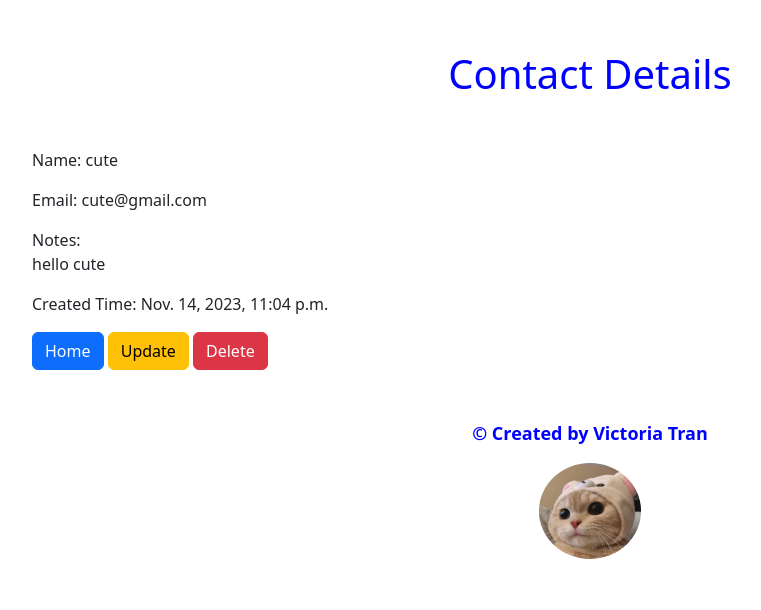
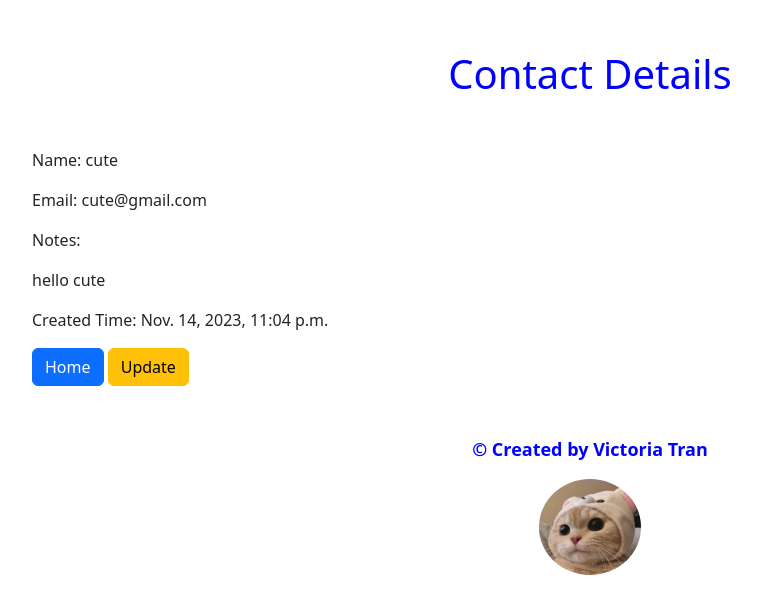
Before and after one commit to VictoriaaTran/Contact-Management, a Django app: page /contacts/3/ in a window 1280 px wide. Shown: the top 610 px of the page, without its empty margins (50-811 px from the left). Run offline with Django 4.2, Linux system fonts and the light colour scheme; data comes from the database, SQL or seed files in the repository; both versions use the stored data as it was after the commit; some libraries are stand-ins or nearby versions.

Commit message:
update the contact details view

```diff
--- a/contacts/templates/contacts/contact_detail.html
+++ b/contacts/templates/contacts/contact_detail.html
@@ -4,10 +4,11 @@
 <h1>Contact Details</h1>
 <p>Name: {{contact.name}}</p>
 <p>Email: {{contact.email}}</p>
-<p>Notes: <br>{{contact.notes}}</p>
+<p>Notes: </p>
+<p>{{contact.notes}}</p>
+
 <p>Created Time: {{contact.created_time}}</p>
 <a class="btn btn-primary" href="{% url 'contact_list' %}" role="button">Home</a>
 <a class="btn btn-warning" href="{% url 'contact_update' contact.pk %}" role="button">Update</a>
-<a class="btn btn-danger" href="{% url 'contact_delete' contact.pk %}" role="button">Delete</a>
 
 {% endblock content %}
```
Also changed, not shown: db.sqlite3.
